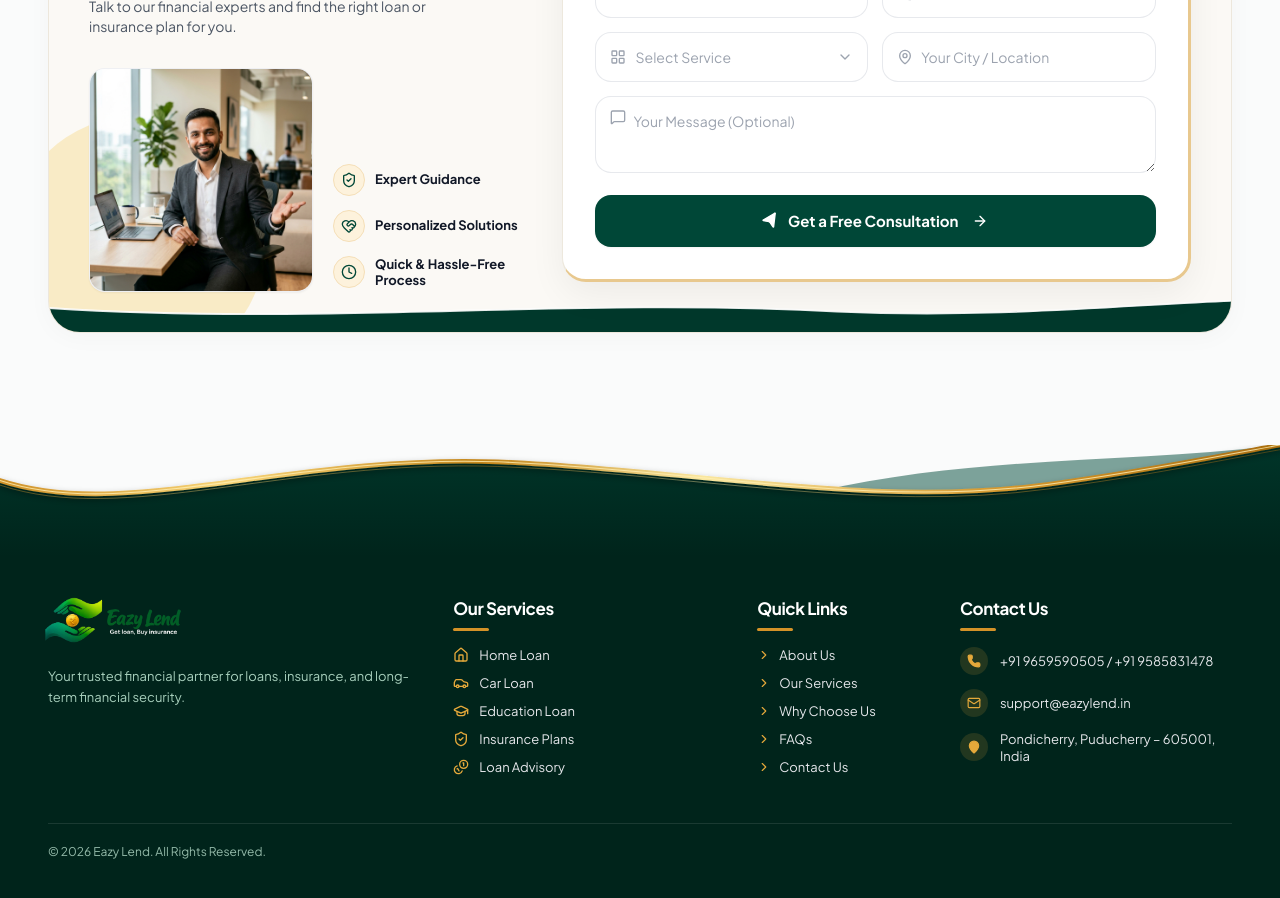
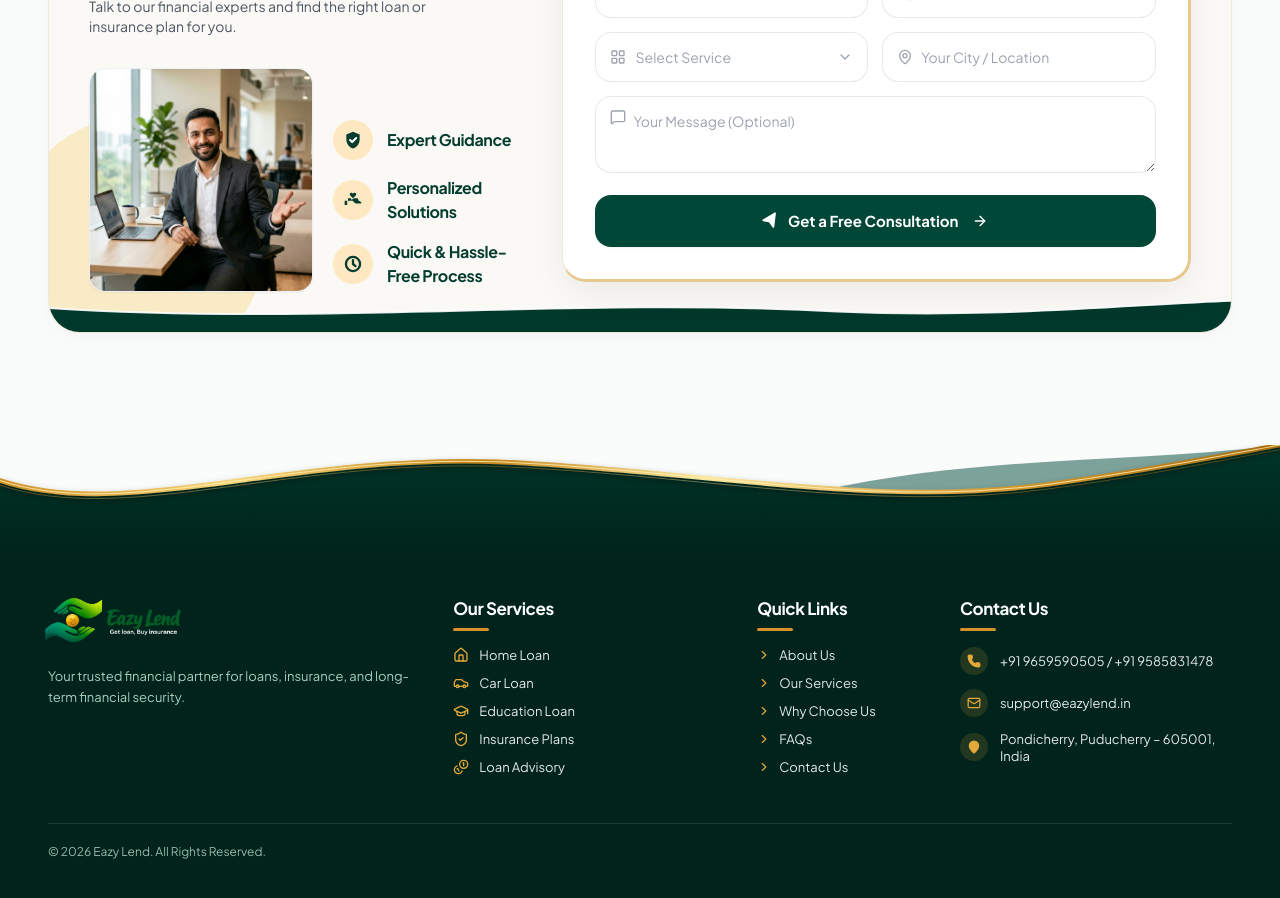
Before and after one commit to sivaathri/Easy-Lend, a React (Vite) app: page / in a window 1280 px wide. Shown: the part 3260-4158 px from the top of the page. Built offline with nearby package versions, Linux system fonts and the light colour scheme; a web font is replaced by a local one.

Commit message:
feat: add FreeConsultation component for loan and insurance inquiries

```diff
--- a/src/components/FreeConsultation.jsx
+++ b/src/components/FreeConsultation.jsx
@@ -163,35 +163,44 @@ export default function FreeConsultation() {
                   </div>
                 </div>
 
-                {/* 3 Trust Feature Points with Amber Badges */}
-                <div className="space-y-3 sm:space-y-3.5 pb-1 flex-1">
+                {/* 3 Trust Feature Points with Amber Badges (Exact match to reference) */}
+                <div className="space-y-3.5 sm:space-y-4 pb-1 flex-1">
 
                   {/* Point 1: Expert Guidance */}
-                  <div className="flex items-center gap-2.5">
-                    <div className="w-7 h-7 sm:w-8 sm:h-8 rounded-full bg-[#fdf2dc] border border-[#f5dfb8] flex items-center justify-center flex-shrink-0 text-[#004737] shadow-2xs">
-                      <ShieldCheck className="w-4 h-4 text-[#004737]" />
+                  <div className="flex items-center gap-3 sm:gap-3.5">
+                    <div className="w-9 h-9 sm:w-10 sm:h-10 rounded-full bg-[#fde8c2] flex items-center justify-center flex-shrink-0 shadow-2xs">
+                      <svg className="w-5 h-5 text-[#043d30]" viewBox="0 0 24 24" fill="currentColor">
+                        <path d="M12 2L4 5.5v5.5c0 5.2 3.4 10 8 11.2 4.6-1.2 8-6 8-11.2V5.5L12 2z" />
+                        <path d="M8.5 12l2.5 2.5 4.8-4.8" fill="none" stroke="#ffffff" strokeWidth="2.5" strokeLinecap="round" strokeLinejoin="round" />
+                      </svg>
                     </div>
-                    <span className="text-xs sm:text-[13px] font-bold text-gray-900 leading-tight">
+                    <span className="text-[14px] sm:text-[15px] md:text-base font-bold text-[#043d30] tracking-tight">
                       Expert Guidance
                     </span>
                   </div>
 
                   {/* Point 2: Personalized Solutions */}
-                  <div className="flex items-center gap-2.5">
-                    <div className="w-7 h-7 sm:w-8 sm:h-8 rounded-full bg-[#fdf2dc] border border-[#f5dfb8] flex items-center justify-center flex-shrink-0 text-[#004737] shadow-2xs">
-                      <HeartHandshake className="w-4 h-4 text-[#004737]" />
+                  <div className="flex items-center gap-3 sm:gap-3.5">
+                    <div className="w-9 h-9 sm:w-10 sm:h-10 rounded-full bg-[#fde8c2] flex items-center justify-center flex-shrink-0 shadow-2xs">
+                      <svg className="w-5 h-5 text-[#043d30]" viewBox="0 0 24 24" fill="currentColor">
+                        <path d="M12 4.2c-.8-1-2.1-1.3-3.1-.6-.9.8-1 2.2-.2 3.1l3.3 3.3 3.3-3.3c.8-.9.7-2.3-.2-3.1-1-.7-2.3-.4-3.1.6z" />
+                        <path d="M2 13h3v5H2v-5zm4 1.5c0-.8.7-1.5 1.5-1.5H11c.4 0 .8.2 1.1.5l2.2 2.2c.3.3.7.5 1.1.5H21c.6 0 1-.4 1-1 0-.3-.1-.5-.3-.7l-3-2c-.3-.2-.5-.5-.5-.9V11c0-.6-.4-1-1-1h-3.7c-.5 0-1 .2-1.3.5L10 12V11c0-.6-.4-1-1-1H6v4.5z" />
+                      </svg>
                     </div>
-                    <span className="text-xs sm:text-[13px] font-bold text-gray-900 leading-tight">
+                    <span className="text-[14px] sm:text-[15px] md:text-base font-bold text-[#043d30] tracking-tight">
                       Personalized Solutions
                     </span>
                   </div>
 
                   {/* Point 3: Quick & Hassle-Free Process */}
-                  <div className="flex items-center gap-2.5">
-                    <div className="w-7 h-7 sm:w-8 sm:h-8 rounded-full bg-[#fdf2dc] border border-[#f5dfb8] flex items-center justify-center flex-shrink-0 text-[#004737] shadow-2xs">
-                      <Clock className="w-4 h-4 text-[#004737]" />
+                  <div className="flex items-center gap-3 sm:gap-3.5">
+                    <div className="w-9 h-9 sm:w-10 sm:h-10 rounded-full bg-[#fde8c2] flex items-center justify-center flex-shrink-0 shadow-2xs">
+                      <svg className="w-5 h-5 text-[#043d30]" viewBox="0 0 24 24" fill="none" stroke="currentColor" strokeWidth="2.8" strokeLinecap="round" strokeLinejoin="round">
+                        <circle cx="12" cy="12" r="8.5" />
+                        <polyline points="12 7.5 12 12 15 14.5" />
+                      </svg>
                     </div>
-                    <span className="text-xs sm:text-[13px] font-bold text-gray-900 leading-tight">
+                    <span className="text-[14px] sm:text-[15px] md:text-base font-bold text-[#043d30] tracking-tight">
                       Quick & Hassle-Free Process
                     </span>
                   </div>
```
